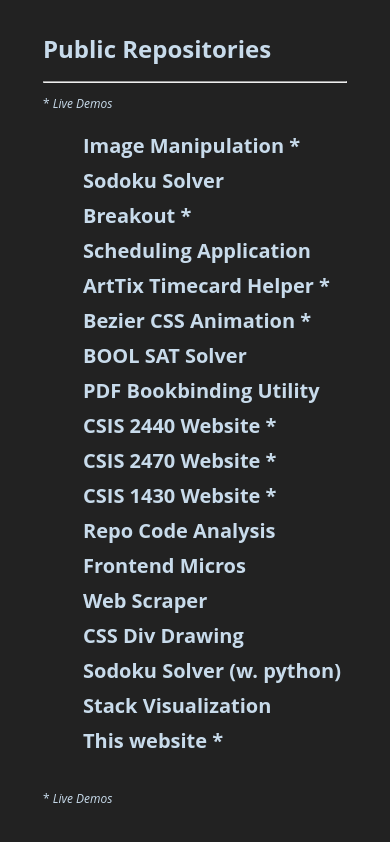
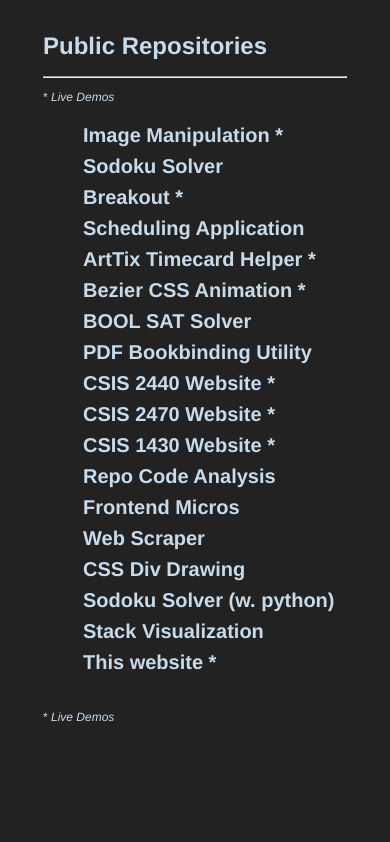
Before and after one commit to vxxce/vxxce.github.io, a plain HTML site: page index.html in a window 390 px wide. Drawn offline with Linux system fonts and the light colour scheme.

Commit message:
font, media breakpoint

```diff
--- a/index.css
+++ b/index.css
@@ -4,7 +4,7 @@ html {
 }
 
 body {
-  font-family: Open Sans, arial, sans-serif;
+  font-family: Helvetica, 'Open Sans', arial, sans-serif;
   color: rgb(200, 219, 235);
   font-size: 1.5rem;
   padding: 1rem;
@@ -40,11 +40,10 @@ a {
 }
 
 a:hover {
-  /* color: rgb(184, 178, 160); */
   color: rgb(255, 0, 0);
 }
 
-@media (max-width: 600px) {
+@media screen and (max-width: 700px) {
   html {
     font-size: 8px;
   }
```
